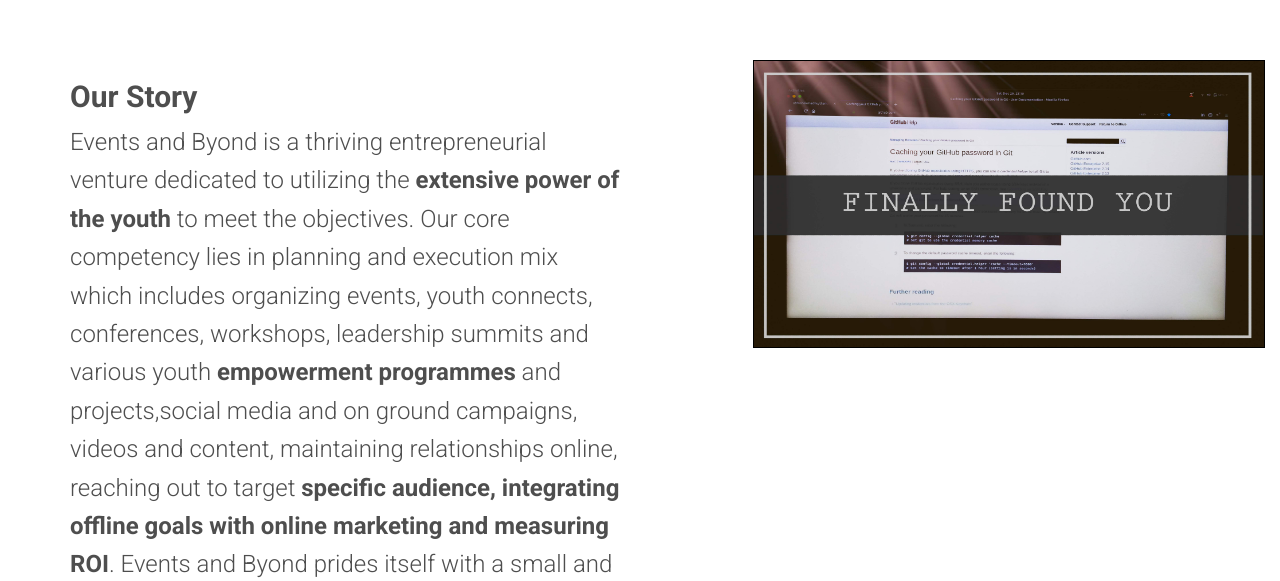
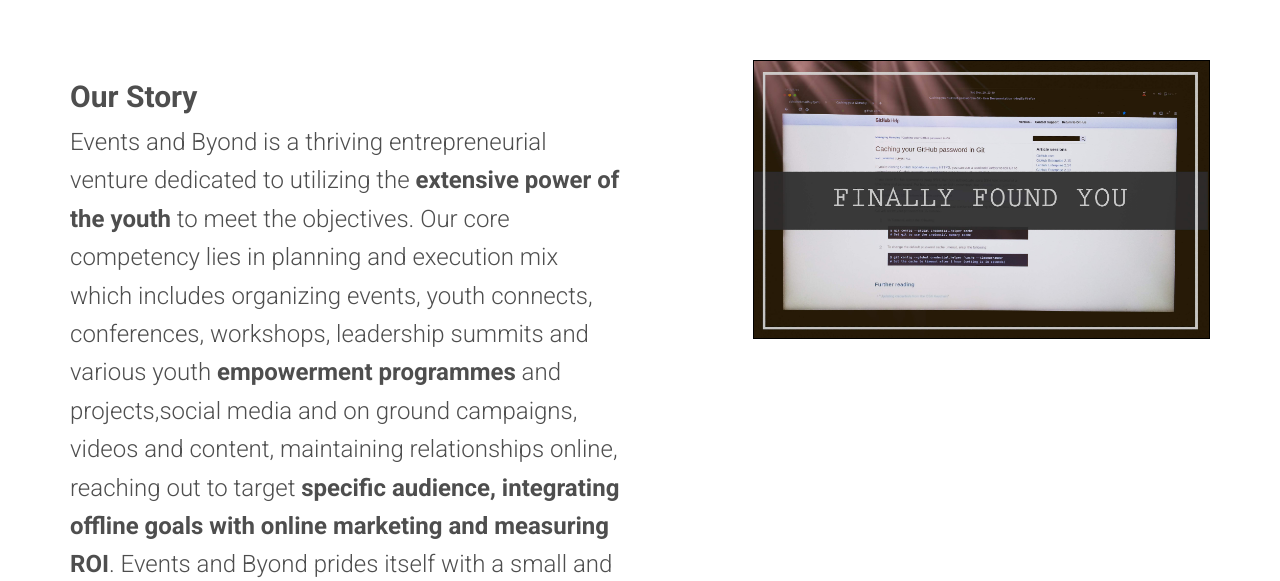
Before and after one commit to abhishekmadhu/event-main, a website: page index.html in a window 1280 px wide. Shown: the part 1630-2211 px from the top of the page. Drawn offline with nearby package versions, Linux system fonts and the light colour scheme; files whose address does not match are found by name.

```diff
--- a/assets/css/other.css
+++ b/assets/css/other.css
@@ -16,11 +16,10 @@
 }
 
 .scrolling-image-gallery{
-	height: 36vh;
-	width: 64vh;
+
+	width: 100%;
 	border: 1px double black;
 	background-color: lightgray;
-	padding: 10;
 }
 
 #image-to-be-changed{
--- a/index.html
+++ b/index.html
@@ -158,7 +158,7 @@
 
     <section id="our-story" class="section our-story">
         <div class="container">
-            <div class="row no-gutters">
+            <div class="row">
                 <!-- <div class="col-sm-1 ">
                     <div style="border: 2px solid black;">
                         space for social links
```
